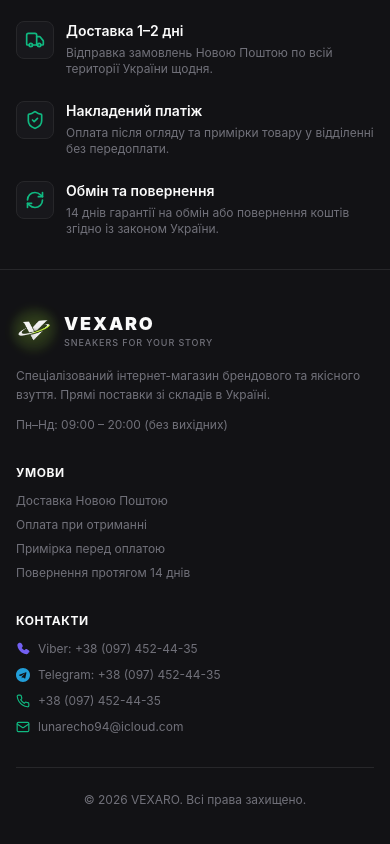
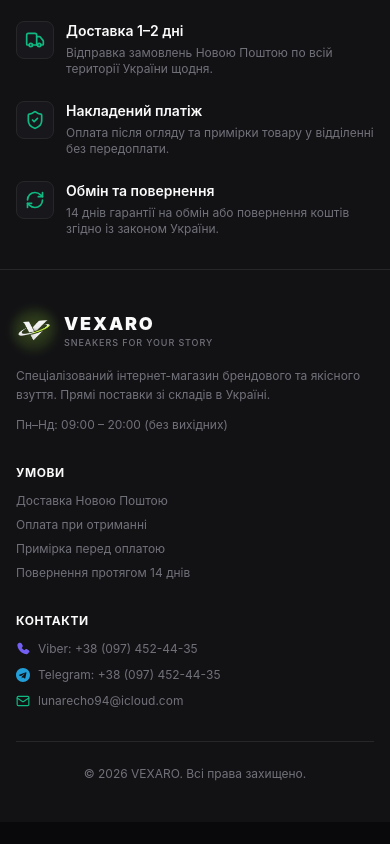
Before and after one commit to lunarecho94-byte/vexaro.com.ua, a Next.js app: page /checkout in a window 390 px wide. Shown: the part 615-1459 px from the top of the page. After the commit the page ends 1437 px from the top, so only its background shows below. Built offline with nearby package versions, Linux system fonts and the light colour scheme; no server answers.

Commit message:
feat(footer): remove phone number row from contacts list

```diff
--- a/src/components/Footer.tsx
+++ b/src/components/Footer.tsx
@@ -1,6 +1,6 @@
 import React from 'react';
 import Link from 'next/link';
-import { Truck, ShieldCheck, RefreshCw, Phone, Mail } from 'lucide-react';
+import { Truck, ShieldCheck, RefreshCw, Mail } from 'lucide-react';
 import { VexaroLogo } from '@/components/VexaroLogo';
 
 export function Footer() {
@@ -109,15 +109,6 @@ export function Footer() {
               </li>
               <li>
                 <a
-                  href="tel:+380974524435"
-                  className="flex items-center gap-2 hover:text-foreground transition-colors"
-                >
-                  <Phone className="h-3.5 w-3.5 text-primary" />
-                  +38 (097) 452-44-35
-                </a>
-              </li>
-              <li>
-                <a
                   href="mailto:lunarecho94@icloud.com"
                   className="flex items-center gap-2 hover:text-foreground transition-colors"
                 >
```
